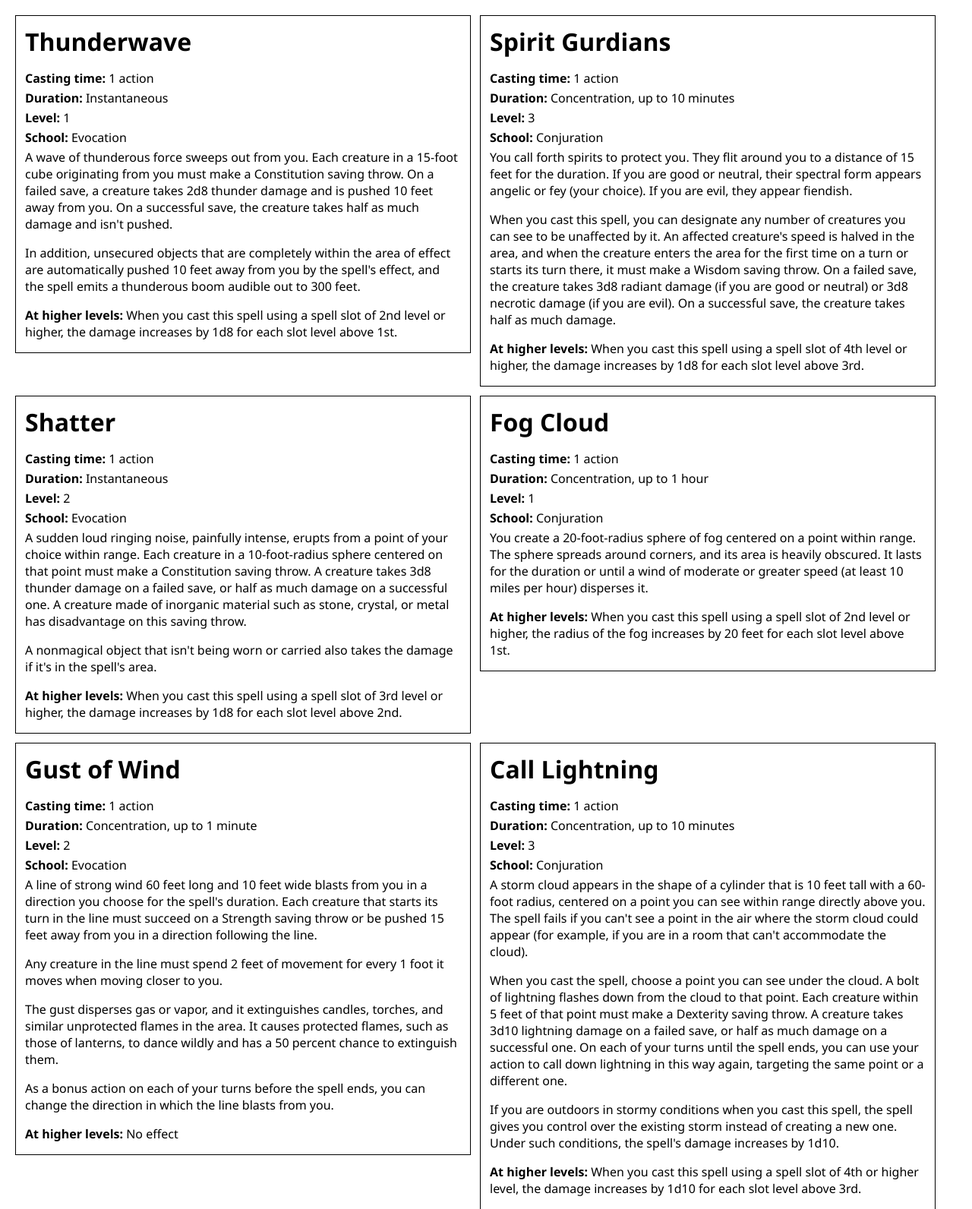
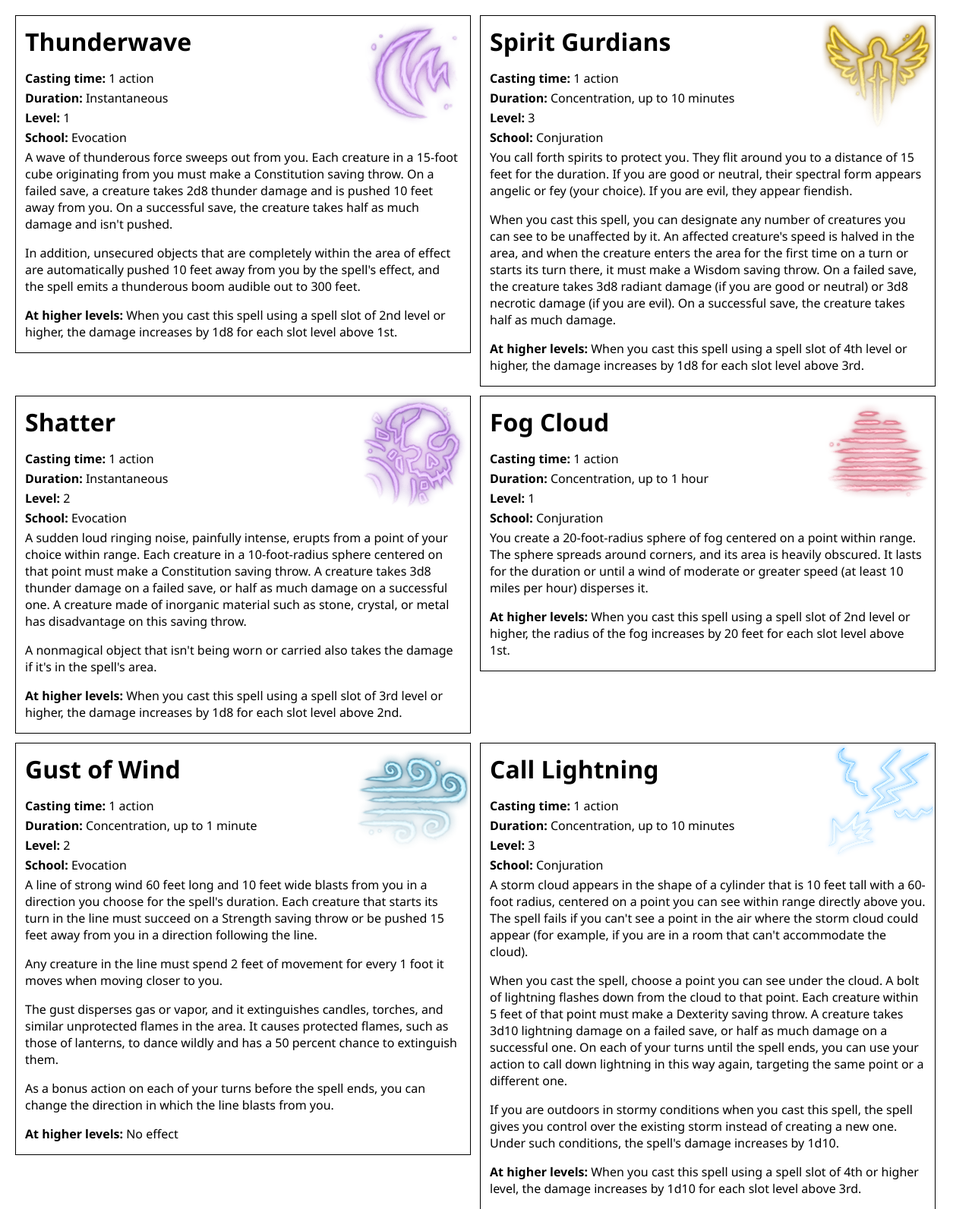
Before and after one commit to icbmike/dnd-character-sheet, a website: page index.html in a window 1280 px wide. Shown: the top 1592 px of the page at 76% size. Drawn offline with Linux system fonts and the light colour scheme.

Commit message:
Added icons for spells

```diff
--- a/data.json
+++ b/data.json
@@ -8,7 +8,8 @@
             "level": "1",
             "school": "Evocation",
             "description": "A wave of thunderous force sweeps out from you. Each creature in a 15-foot cube originating from you must make a Constitution saving throw. On a failed save, a creature takes 2d8 thunder damage and is pushed 10 feet away from you. On a successful save, the creature takes half as much damage and isn't pushed.\nIn addition, unsecured objects that are completely within the area of effect are automatically pushed 10 feet away from you by the spell's effect, and the spell emits a thunderous boom audible out to 300 feet.",
-            "higherLevels": "When you cast this spell using a spell slot of 2nd level or higher, the damage increases by 1d8 for each slot level above 1st."
+            "higherLevels": "When you cast this spell using a spell slot of 2nd level or higher, the damage increases by 1d8 for each slot level above 1st.",
+            "imageSrc": "./icons/thunderwave.png"
         },
         {
             "name": "Spirit Gurdians",
@@ -18,7 +19,8 @@
             "level": "3",
             "school": "Conjuration",
             "description": "You call forth spirits to protect you. They flit around you to a distance of 15 feet for the duration. If you are good or neutral, their spectral form appears angelic or fey (your choice). If you are evil, they appear fiendish.\nWhen you cast this spell, you can designate any number of creatures you can see to be unaffected by it. An affected creature's speed is halved in the area, and when the creature enters the area for the first time on a turn or starts its turn there, it must make a Wisdom saving throw. On a failed save, the creature takes 3d8 radiant damage (if you are good or neutral) or 3d8 necrotic damage (if you are evil). On a successful save, the creature takes half as much damage.",
-            "higherLevels": "When you cast this spell using a spell slot of 4th level or higher, the damage increases by 1d8 for each slot level above 3rd."
+            "higherLevels": "When you cast this spell using a spell slot of 4th level or higher, the damage increases by 1d8 for each slot level above 3rd.",
+            "imageSrc": "./icons/spirit_guardians.png"
         },
         {
             "name": "Shatter",
@@ -28,7 +30,8 @@
             "level": "2",
             "school": "Evocation",
             "description": "A sudden loud ringing noise, painfully intense, erupts from a point of your choice within range. Each creature in a 10-foot-radius sphere centered on that point must make a Constitution saving throw. A creature takes 3d8 thunder damage on a failed save, or half as much damage on a successful one. A creature made of inorganic material such as stone, crystal, or metal has disadvantage on this saving throw.\nA nonmagical object that isn't being worn or carried also takes the damage if it's in the spell's area.",
-            "higherLevels": "When you cast this spell using a spell slot of 3rd level or higher, the damage increases by 1d8 for each slot level above 2nd."
+            "higherLevels": "When you cast this spell using a spell slot of 3rd level or higher, the damage increases by 1d8 for each slot level above 2nd.",
+            "imageSrc": "./icons/shatter.png"
         },
         {
             "name": "Fog Cloud",
@@ -38,7 +41,8 @@
             "level": "1",
             "school": "Conjuration",
             "description": "You create a 20-foot-radius sphere of fog centered on a point within range. The sphere spreads around corners, and its area is heavily obscured. It lasts for the duration or until a wind of moderate or greater speed (at least 10 miles per hour) disperses it.",
-            "higherLevels": "When you cast this spell using a spell slot of 2nd level or higher, the radius of the fog increases by 20 feet for each slot level above 1st."
+            "higherLevels": "When you cast this spell using a spell slot of 2nd level or higher, the radius of the fog increases by 20 feet for each slot level above 1st.",
+            "imageSrc": "./icons/fog_cloud.png"
         },
         {
             "name": "Gust of Wind",
@@ -48,7 +52,8 @@
             "level": "2",
             "school": "Evocation",
             "description": "A line of strong wind 60 feet long and 10 feet wide blasts from you in a direction you choose for the spell's duration. Each creature that starts its turn in the line must succeed on a Strength saving throw or be pushed 15 feet away from you in a direction following the line.\nAny creature in the line must spend 2 feet of movement for every 1 foot it moves when moving closer to you.\nThe gust disperses gas or vapor, and it extinguishes candles, torches, and similar unprotected flames in the area. It causes protected flames, such as those of lanterns, to dance wildly and has a 50 percent chance to extinguish them.\nAs a bonus action on each of your turns before the spell ends, you can change the direction in which the line blasts from you.",
-            "higherLevels": "No effect"
+            "higherLevels": "No effect",
+            "imageSrc": "./icons/gust_of_wind.webp"
         },
         {
             "name": "Call Lightning",
@@ -58,7 +63,8 @@
             "level": "3",
             "school": "Conjuration",
             "description": "A storm cloud appears in the shape of a cylinder that is 10 feet tall with a 60-foot radius, centered on a point you can see within range directly above you. The spell fails if you can't see a point in the air where the storm cloud could appear (for example, if you are in a room that can't accommodate the cloud).\nWhen you cast the spell, choose a point you can see under the cloud. A bolt of lightning flashes down from the cloud to that point. Each creature within 5 feet of that point must make a Dexterity saving throw. A creature takes 3d10 lightning damage on a failed save, or half as much damage on a successful one. On each of your turns until the spell ends, you can use your action to call down lightning in this way again, targeting the same point or a different one.\nIf you are outdoors in stormy conditions when you cast this spell, the spell gives you control over the existing storm instead of creating a new one. Under such conditions, the spell's damage increases by 1d10.",
-            "higherLevels": "When you cast this spell using a spell slot of 4th or higher level, the damage increases by 1d10 for each slot level above 3rd."
+            "higherLevels": "When you cast this spell using a spell slot of 4th or higher level, the damage increases by 1d10 for each slot level above 3rd.",
+            "imageSrc": "./icons/call_lightning.webp"
         },
         {
             "name": "Sleet Storm",
@@ -68,7 +74,8 @@
             "level": "3",
             "school": "Conjuration",
             "description": "Until the spell ends, freezing rain and sleet fall in a 20-foot-tall cylinder with a 40-foot radius centered on a point you choose within range. The area is heavily obscured, and exposed flames in the area are doused.\nThe ground in the area is covered with slick ice, making it difficult terrain. When a creature enters the spell's area for the first time on a turn or starts its turn there, it must make a Dexterity saving throw. On a failed save, it falls prone.\nIf a creature starts its turn in the spell's area and is concentrating on a spell, the creature must make a successful Constitution saving throw against your spell save DC or lose concentration.",
-            "higherLevels": "No effect"
+            "higherLevels": "No effect",
+            "imageSrc": "./icons/sleet_storm.png"
         }
     ],
     "classAbilities": [
--- a/render.js
+++ b/render.js
@@ -42,6 +42,14 @@ const h2 = h(2);
 const h3 = h(3);
 const h4 = h(4);
 
+const img = (cssClasses, src) => {
+    const newElement = elementWithClasses('img', cssClasses);
+
+    newElement.src = src;
+
+    return newElement;
+}
+
 const div = (cssClasses, children = []) => {
     const newElement = elementWithClasses('div', cssClasses);
 
@@ -53,7 +61,6 @@ const div = (cssClasses, children = []) => {
 const spellAttribute = ( labelText, attributeText) =>
     p('spellAttribute', [span('spellAttributeLabel', `${labelText}: `), attributeText])
 
-
 const spellCard = (spell) =>
     div('spellCard', [
         h1('name', spell.name),
@@ -62,7 +69,8 @@ const spellCard = (spell) =>
         spellAttribute('Level', spell.level),
         spellAttribute('School', spell.school),
         ...spell.description.split('\n').map(l => p('description', l)),
-        spellAttribute('At higher levels', spell.higherLevels)
+        spellAttribute('At higher levels', spell.higherLevels),
+        img('spellIcon', spell.imageSrc)
     ]);
 
 const spellCardList = (spellCards) => div('spellCards', spellCards);
--- a/styles.css
+++ b/styles.css
@@ -10,6 +10,7 @@
     border:1px solid black;
     padding: 12px;
     font-family: 'Segoe UI', Tahoma, Geneva, Verdana, sans-serif;
+    position: relative;
 }
 
 .spellCards {
@@ -36,3 +37,9 @@
 .spellAttributeLabel {
     font-weight: bold;
 }
+
+.spellIcon {
+    position: absolute;
+    top: 0;
+    right: 0;
+}
```
Also changed, not shown: icons/call_lightning.webp (added), icons/fog_cloud.png (added), icons/gust_of_wind.webp (added), icons/shatter.png (added), icons/sleet_storm.png (added), icons/spirit_guardians.png (added), icons/thunderwave.png (added).
